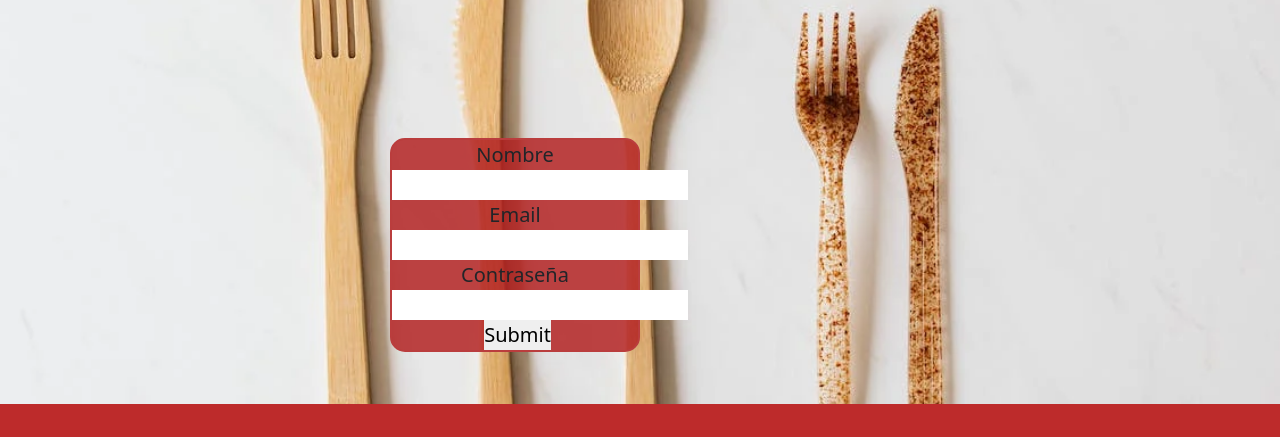
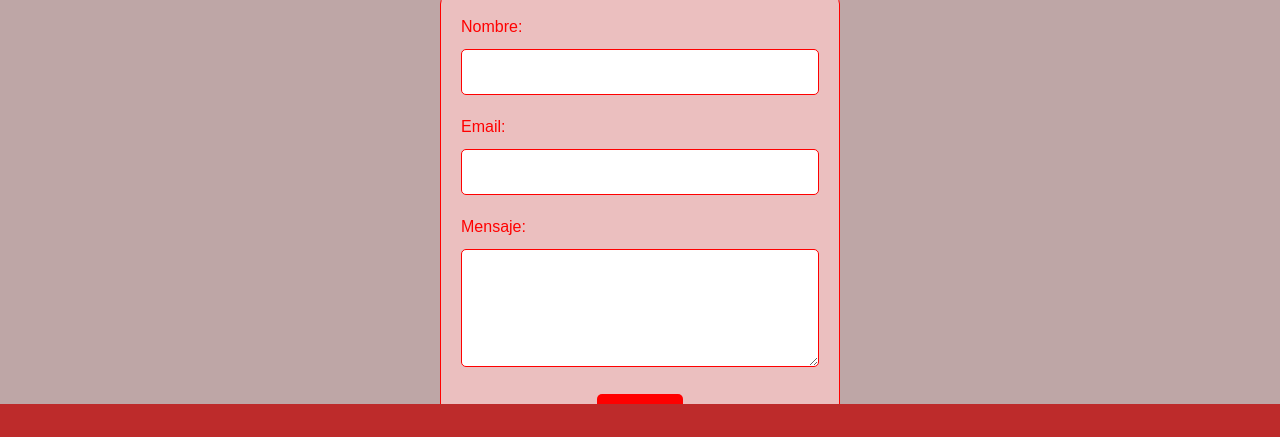
Before and after one commit to nicolas-rosencovich/preentrega2-nicolas-rosencovich, a plain HTML site: page pages/sugerencias.html in a window 1280 px wide. Shown: the part 214-651 px from the top of the page. Drawn offline with nearby package versions, Linux system fonts and the light colour scheme.

Commit message:
agregue cosas al form

```diff
--- a/css/estilos.css
+++ b/css/estilos.css
@@ -451,17 +451,93 @@ flex-basis:300px
 
 
 #body-background5 {
-    background-image: url('../images/cubiertos.jpg');
-    background-repeat: no-repeat;
-    background-size: cover;
+    font-family: Arial, sans-serif;
+    background-color: #bea6a6;
+    margin: 0;
+    padding: 0;
 }
 
-form{
+h1 {
     text-align: center;
-    margin: 200px 50% 0 auto;
-    border:2px solid #ba3d3d;
-    width: 250px;
-    background-color: #b32222d6;
-    font-size: 20px;
-    border-radius: 15px;
+    color: #FF0000;
+}
+
+form {
+    max-width: 400px;
+    margin: 0 auto;
+    padding: 20px;
+    background-color: #ffcacab2;
+    border: 1px solid #FF0000;
+    border-radius: 10px;
+}
+
+label {
+    display: block;
+    margin-bottom: 10px;
+    color: #FF0000;
+}
+
+input[type="text"],
+input[type="email"],
+textarea {
+    width: 100%;
+    padding: 10px;
+    margin-bottom: 20px;
+    border: 1px solid #FF0000;
+    border-radius: 5px;
+}
+
+textarea {
+    resize: vertical;
+}
+
+input[type="submit"] {
+    background-color: #FF0000;
+    color: white;
+    padding: 10px 20px;
+    border: none;
+    border-radius: 5px;
+    cursor: pointer;
+    display: block;
+    margin: 0 auto;
+}
+
+input[type="submit"]:hover {
+    background-color: #CC0000;
+}
+
+/* Estilos para pantallas pequeñas (hasta 600px) */
+@media screen and (max-width: 600px) {
+    form {
+        max-width: 90%;
     }
+}
+
+/* Estilos para pantallas extra pequeñas (hasta 320px) */
+@media screen and (max-width: 425px) {
+    form {
+        max-width: 100%;
+        padding: 10px;
+    }
+    input[type="submit"] {
+        margin-top: 10px;
+    }
+}
+@media screen and (max-width: 370px) {
+    form {
+        max-width: 40%;
+    }
+
+
+}
+
+/* Estilos para pantallas extra pequeñas (hasta 320px) */
+@media screen and (max-width: 425px) {
+    form {
+        max-width: 100%;
+        padding: 10px;
+    }
+    input[type="submit"] {
+        margin-top: 10px;
+    }
+}
--- a/pages/sugerencias.html
+++ b/pages/sugerencias.html
@@ -59,25 +59,20 @@
     </header>
 
 <main>
-    <form>
-
-        <div>
-            <label for="">Nombre</label>
-            <input type="text">
-        </div>
-        <div>
-            <label for="Email">Email</label>
-            <input type="email">
-        </div>
-        <div>
-            <label for="">Contraseña</label>
-            <input type="password">
-        </div>
-        <div>
-            <label for="submit"></label>
-            <input type="submit">
-        </div>
-    </form>
+  <h1>Formulario de contacto</h1>
+  <form action="/procesar_formulario" method="post">
+      <label for="nombre">Nombre:</label>
+      <input type="text" id="nombre" name="nombre" required>
+      <br>
+      <label for="email">Email:</label>
+      <input type="email" id="email" name="email" required>
+      <br>
+      <label for="mensaje">Mensaje:</label>
+      <textarea id="mensaje" name="mensaje" rows="4" required></textarea>
+      <br>
+      <input type="submit" value="Enviar">
+  </form>
+</main>
 
 
 </main>
```
